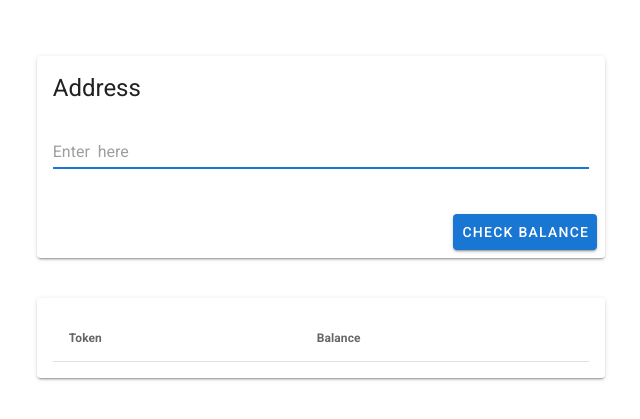
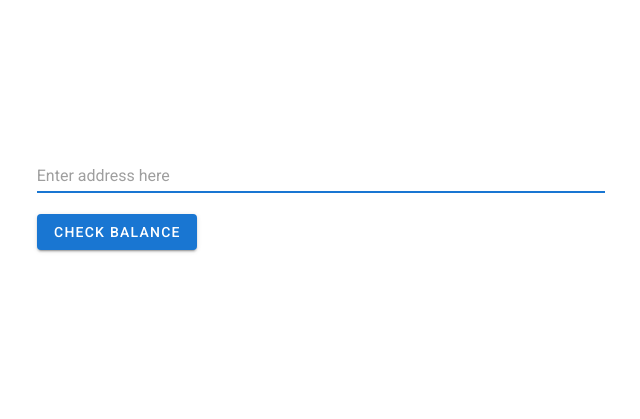
Before and after one commit to pickTD/url-shortener, a Nuxt app: page /balance in a window 1280 px wide. Shown: the part 183-602 px from the top of the page, without its empty margins (319-959 px from the left). Built offline with nearby package versions, Linux system fonts and the light colour scheme.

Commit message:
update layout

```diff
--- a/pages/balance.vue
+++ b/pages/balance.vue
@@ -1,55 +1,49 @@
 <template>
   <v-row justify="center" align="center">
     <v-col cols="12" sm="8" md="6">
-      <v-card>
-        <v-card-title class="headline">
-          Address
-        </v-card-title>
-        <v-card-text>
         <v-text-field
           v-model="address"
           :error-messages="error"
           autofocus
           clearable
-          placeholder="Enter  here"
+          placeholder="Enter address here"
         />
-        </v-card-text>
-        <v-card-actions>
-          <v-spacer />
         <v-btn color="primary" @click="getBalance">
           Check balance
         </v-btn>
-        </v-card-actions>
-      </v-card>
       <div class="mb-10"></div>
+      <v-skeleton-loader v-if="isLoading" type="table-cell" />
+      <template v-else-if="balances.length">
+        <v-row dense>
+          <v-col
+            v-for="token in sortedBalances"
+            :key="token.key + token.address"
+            cols="6"
+          >
             <v-card>
-        <!-- <v-card-title>
-          Balance
-        </v-card-title> -->
-        <v-card-text>
-          <v-simple-table>
-            <template #default>
-              <thead>
-                <tr>
-                  <th class="text-left">
-                    Token
-                  </th>
-                  <th class="text-left">
-                    Balance
-                  </th>
-                </tr>
-              </thead>
-              <v-skeleton-loader v-if="isLoading" type="table-cell@4" />
-              <tbody v-else>
-                <tr v-for="balance, token in balances" :key="token">
-                  <td>{{ token }}</td>
-                  <td>{{ balance }}</td>
-                </tr>
-              </tbody>
+              <v-card-text class="d-flex align-center">
+                <v-img
+                  :src="token.logoURI"
+                  :title="token.name"
+                  class="flex-grow-0 mr-5"
+                  width="40"
+                  height="40"
+                  contain
+                />
+                <div class="flex-grow-1">
+                  <v-tooltip top>
+                    <template #activator="{ on }">
+                      <span v-on="on">{{ formatBalance(token.balance) }}</span>
                     </template>
-          </v-simple-table>
+                    <span>{{ token.balance }}</span>
+                  </v-tooltip>
+                  <b>{{ token.symbol }}</b>
+                </div>
               </v-card-text>
             </v-card>
+          </v-col>
+        </v-row>
+      </template>
     </v-col>
   </v-row>
 </template>
@@ -61,14 +55,26 @@
     return {
       address: '',
       error: '',
-      balances: {},
+      balances: [],
       isLoading: false,
+    }
+  },
+  computed: {
+    sortedBalances() {
+      return [...this.balances].sort((a, b) => {
+        if (+a.balance > 0 && +b.balance === 0) {
+          return -1
+        } else if (+a.balance === 0 && +b.balance > 0) {
+          return 1
+        }
+        return 0
+      })
     }
   },
   methods: {
     cleanup() {
       this.error = ''
-      this.balances = {}
+      this.balances = []
     },
     async getBalance() {
       try {
@@ -92,6 +98,9 @@
       } finally {
         this.isLoading = false
       }
+    },
+    formatBalance(balance) {
+      return (+balance).toFixed(2)
     }
   }
 }
```
Lines whose indentation alone changed are shown as unchanged.
